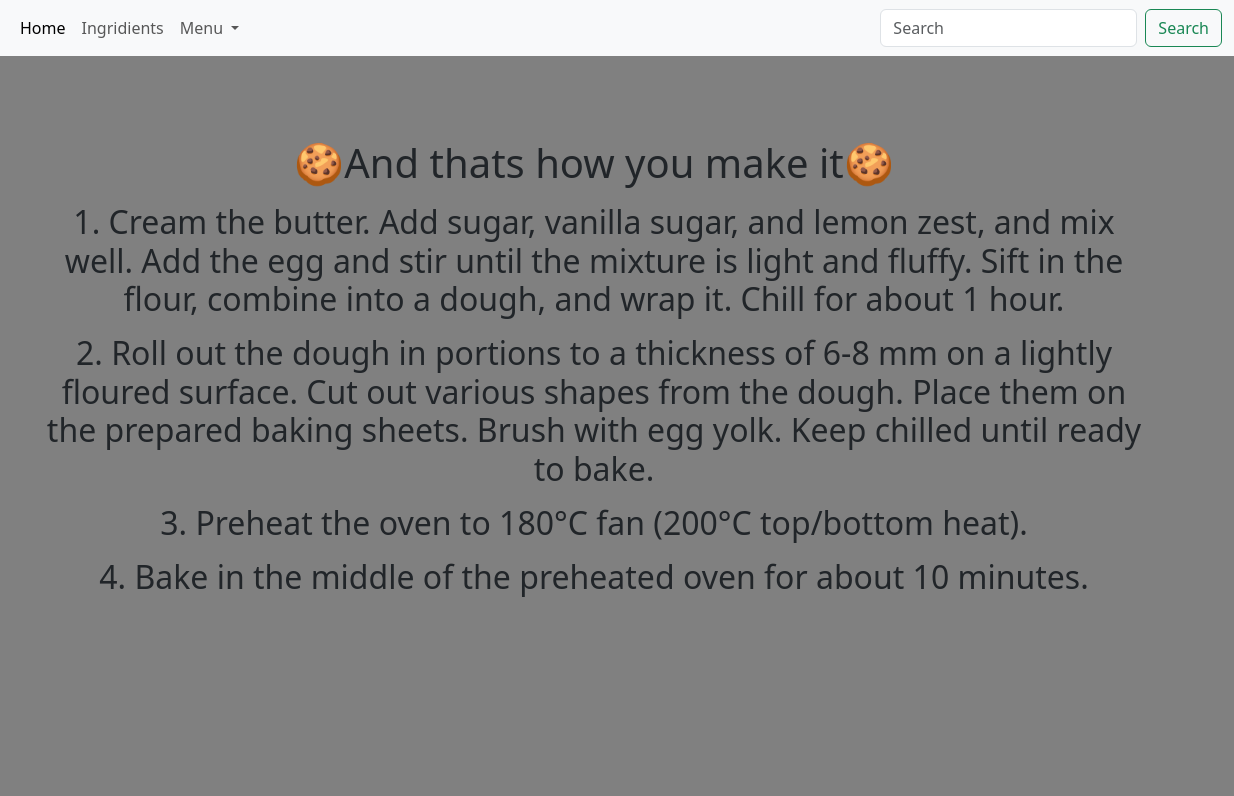
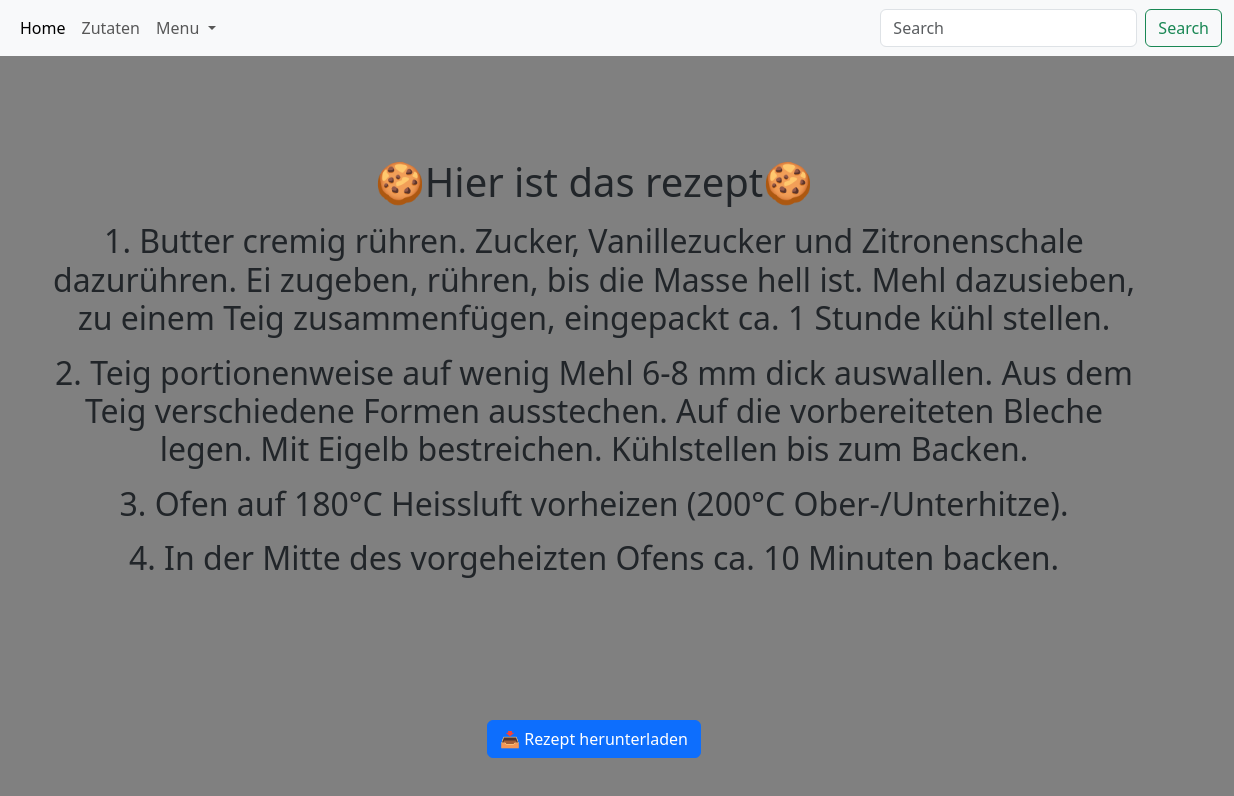
Before and after one commit to dgdecorso/kekse-webseite, a plain HTML site: page rezept.html in a window 1280 px wide. Shown: the full height of the page, 46-1280 px from the left. Drawn offline with nearby package versions, Linux system fonts and the light colour scheme; a script that the page names is missing.

Commit message:
Update rezept.html

```diff
--- a/rezept.html
+++ b/rezept.html
@@ -47,7 +47,7 @@
               <a class="nav-link active" aria-current="page" href="index.html">Home</a>
             </li>
             <li class="nav-item">
-              <a class="nav-link" href="zutaten.html">Ingridients</a>
+              <a class="nav-link" href="zutaten.html">Zutaten</a>
             </li>
             <li class="nav-item dropdown">
               <a
@@ -60,8 +60,8 @@
                 Menu
               </a>
               <ul class="dropdown-menu">
-                <li><a class="dropdown-item" href="bildersammlung.html">Pictures</a></li>
-                <li><a class="dropdown-item" href="#">Recipe</a></li>
+                <li><a class="dropdown-item" href="bildersammlung.html">Bildersammlung</a></li>
+                <li><a class="dropdown-item" href="#">Rezept</a></li>
                 <li><hr class="dropdown-divider" /></li>
               </ul>
             </li>
@@ -82,20 +82,31 @@
     <!-- Centered Content -->
     <div class="container center-content">
       <div class="text-center">
-        <h1>🍪And thats how you make it🍪</h1>
+        <h1>🍪Hier ist das rezept🍪</h1>
         <p>
 
-        <h2> <p>1. Cream the butter. Add sugar, vanilla sugar, and lemon zest, and mix well. Add the egg and stir until the mixture is light and fluffy. Sift in the flour, combine into a dough, and wrap it. Chill for about 1 hour.</p></h2>
+        <h2> <p>1. Butter cremig rühren. Zucker, Vanillezucker und Zitronenschale dazurühren. Ei zugeben, rühren, bis die Masse hell ist. Mehl dazusieben, zu einem Teig zusammenfügen, eingepackt ca. 1 Stunde kühl stellen.</p></h2>
 
-        <h2><p>2. Roll out the dough in portions to a thickness of 6-8 mm on a lightly floured surface. Cut out various shapes from the dough. Place them on the prepared baking sheets. Brush with egg yolk. Keep chilled until ready to bake.</p> </h2>
+        <h2><p>2. Teig portionenweise auf wenig Mehl 6-8 mm dick auswallen. Aus dem Teig verschiedene Formen ausstechen. Auf die vorbereiteten Bleche legen. Mit Eigelb bestreichen. Kühlstellen bis zum Backen.</p> </h2>
 
-         <h2><p>3. Preheat the oven to 180°C fan (200°C top/bottom heat).</p></h2>
+         <h2><p>3. Ofen auf 180°C Heissluft vorheizen (200°C Ober-/Unterhitze).</p></h2>
 
-         <h2><p>4. Bake in the middle of the preheated oven for about 10 minutes.</p> </h2>
+         <h2><p>4. In der Mitte des vorgeheizten Ofens ca. 10 Minuten backen.</p> </h2>
 
         </p>
       </div>
     </div>
+
+    <div class="text-center mt-4">
+      <a
+        href="swissmilk_mailaenderli.pdf"
+        download="swissmilk_mailaenderli"
+        class="btn btn-primary"
+      >
+        📥 Rezept herunterladen
+      </a>
+    </div>
+
 
     <script
       src="https://cdn.jsdelivr.net/npm/bootstrap@5.3.3/dist/js/bootstrap.bundle.min.js"
```
